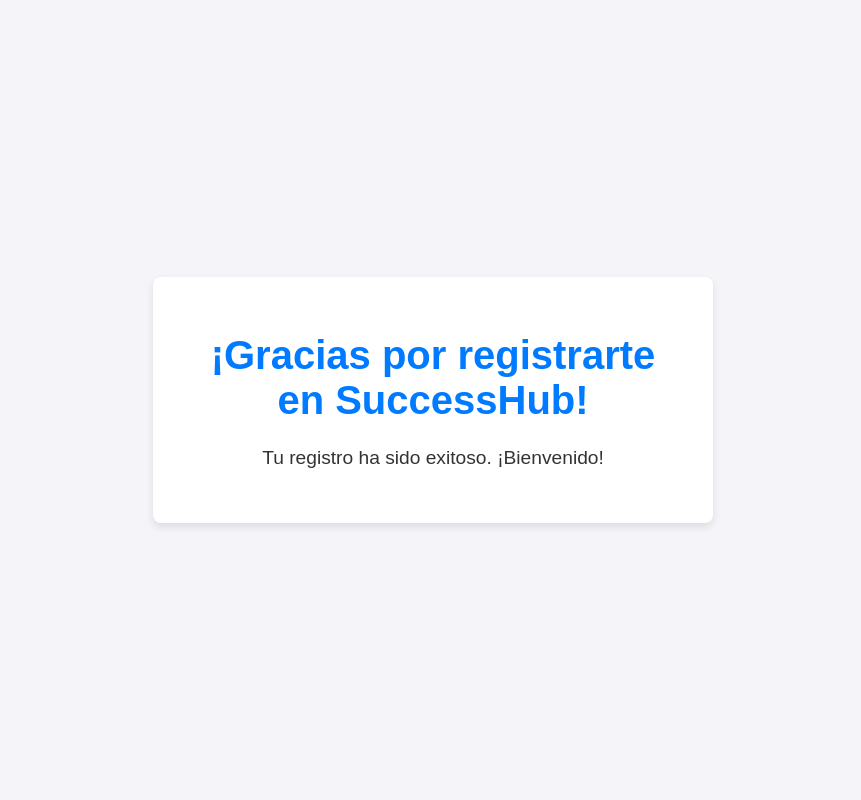
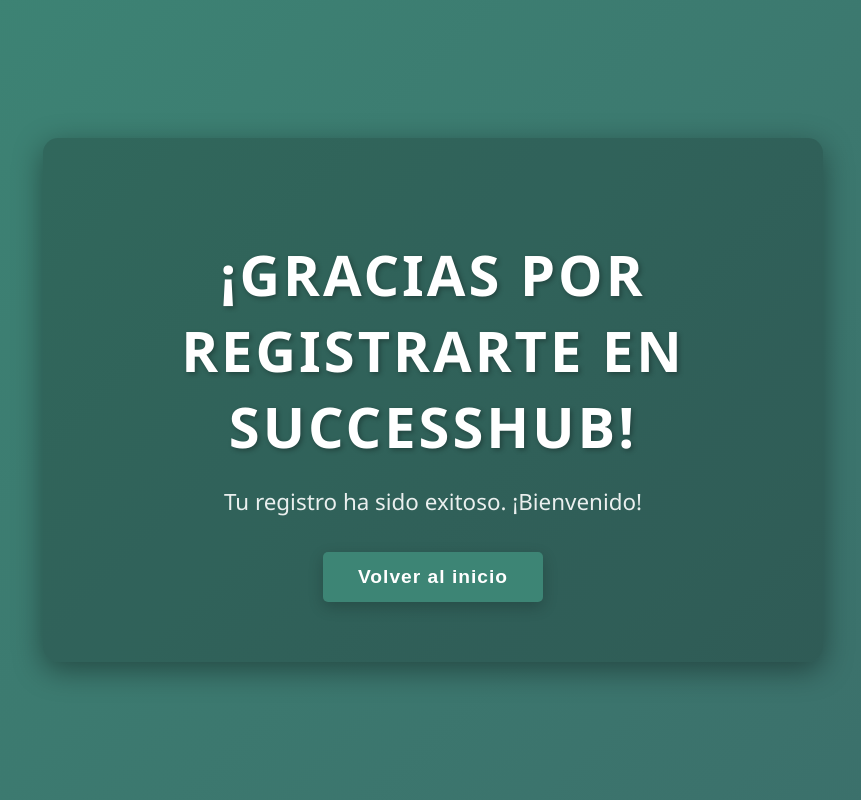
Before and after one commit to Aleeza951/LANDING_PAGE, a plain HTML site: page welcome.html in a window 1280 px wide. Shown: the whole page, without its empty margins (207-1068 px from the left). Drawn offline with Linux system fonts and the light colour scheme.

Commit message:
cambia contacto.html contacto.css style.css welcome.html welcome.css

```diff
--- a/welcome.css
+++ b/welcome.css
@@ -1,33 +1,77 @@
 /* welcome.css */
 body {
-    font-family: Arial, sans-serif;
-    background-color: #f4f4f9;
+    font-family: 'Segoe UI', Tahoma, Geneva, Verdana, sans-serif;
+    background: linear-gradient(135deg, #3d8575, #3b6e6a);
+    margin: 0;
+    padding: 0;
     display: flex;
     justify-content: center;
     align-items: center;
     height: 100vh;
-    margin: 0;
+    text-align: center;
+    color: white;
+    transition: background 0.5s ease;
 }
 
 .welcome-container {
-    background-color: white;
-    padding: 30px;
-    border-radius: 8px;
-    box-shadow: 0 4px 8px rgba(0, 0, 0, 0.1);
-    text-align: center;
-    max-width: 500px;
-    width: 100%;
+    background-color: rgba(0, 0, 0, 0.2);
+    padding: 60px 40px;
+    border-radius: 15px;
+    box-shadow: 0 8px 30px rgba(0, 0, 0, 0.4);
+    width: 85%;
+    max-width: 700px;
+    animation: slideIn 2s ease-out;
 }
 
 h1 {
-    color: #007BFF;
-    font-size: 2.5rem;
-    margin-bottom: 15px;
+    font-size: 3.5rem;
+    margin-bottom: 20px;
+    text-transform: uppercase;
+    font-weight: 700;
+    letter-spacing: 3px;
+    text-shadow: 2px 2px 5px rgba(0, 0, 0, 0.3);
 }
 
 p {
-    color: #333;
+    font-size: 1.4rem;
+    margin-bottom: 35px;
+    opacity: 0.9;
+    font-weight: 300;
+}
+
+button {
+    padding: 14px 35px;
     font-size: 1.2rem;
-    margin-bottom: 20px;
-    line-height: 1.6;
+    background-color:  #3d8575;
+    color: white;
+    border: none;
+    border-radius: 5px;
+    cursor: pointer;
+    transition: background-color 0.4s, transform 0.3s ease, box-shadow 0.3s ease;
+    font-weight: 600;
+    letter-spacing: 1px;
+    box-shadow: 0px 5px 15px rgba(0, 0, 0, 0.2);
 }
+
+button:hover {
+    background-color:  #3b6e6a;
+    transform: translateY(-5px);
+    box-shadow: 0px 8px 20px rgba(0, 0, 0, 0.3);
+}
+
+button:active {
+    background-color:  #3d8575;
+    transform: translateY(0);
+}
+
+/* Animations */
+@keyframes slideIn {
+    from {
+        opacity: 0;
+        transform: translateY(-60px);
+    }
+    to {
+        opacity: 1;
+        transform: translateY(0);
+    }
+}
--- a/welcome.html
+++ b/welcome.html
@@ -10,6 +10,7 @@
     <div class="welcome-container">
         <h1>¡Gracias por registrarte en SuccessHub!</h1>
         <p>Tu registro ha sido exitoso. ¡Bienvenido!</p>
+        <a href="index.html"><button>Volver al inicio</button></a>
     </div>
 </body>
 </html>
```
Also changed, not shown: contacto.css (+27 -2 lines), contacto.html (+3 -0 lines), style.css (+11 -11 lines).
